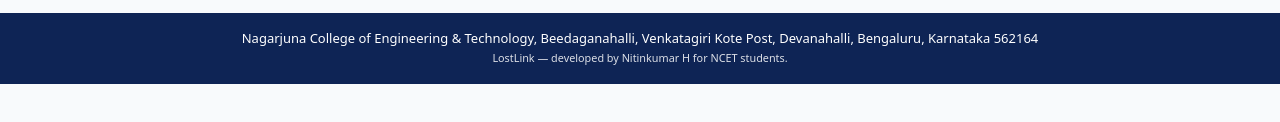
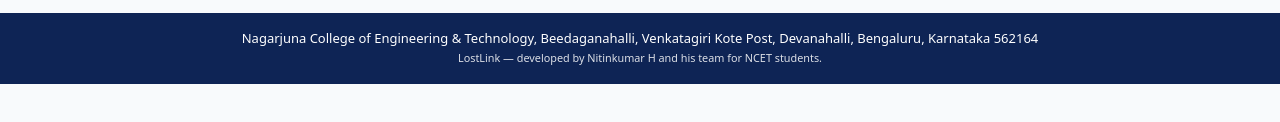
Before and after one commit to 1nc24cs146-cmyk/NCET-LOST-AND-FOUND, a plain HTML site: page index.html in a window 1280 px wide. Shown: the part 108-230 px from the top of the page. Drawn offline with Linux system fonts and the light colour scheme; a script that the page names is missing.

Commit message:
App footer: developed by Nitinkumar H and his team

```diff
--- a/index.html
+++ b/index.html
@@ -212,7 +212,7 @@
 
 <footer class="footer">
   Nagarjuna College of Engineering &amp; Technology, Beedaganahalli, Venkatagiri Kote Post, Devanahalli, Bengaluru, Karnataka 562164<br>
-  <small>LostLink — developed by Nitinkumar H for NCET students.</small>
+  <small>LostLink — developed by Nitinkumar H and his team for NCET students.</small>
 </footer>
 <script type="module" src="app.js"></script>
 <script>
```
